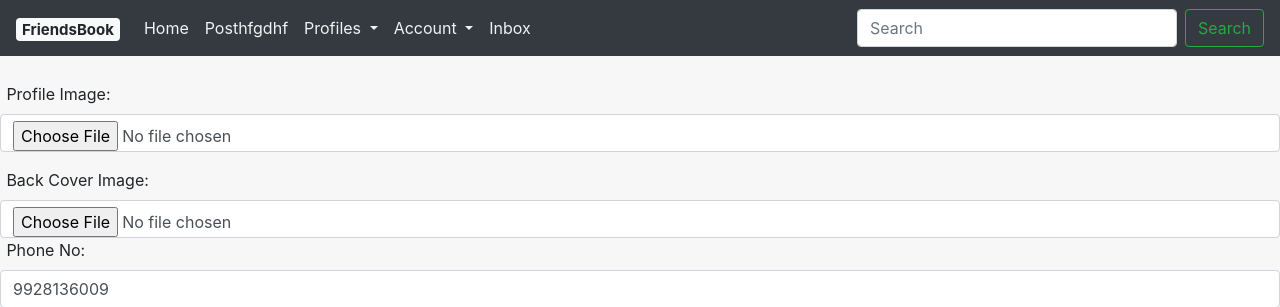
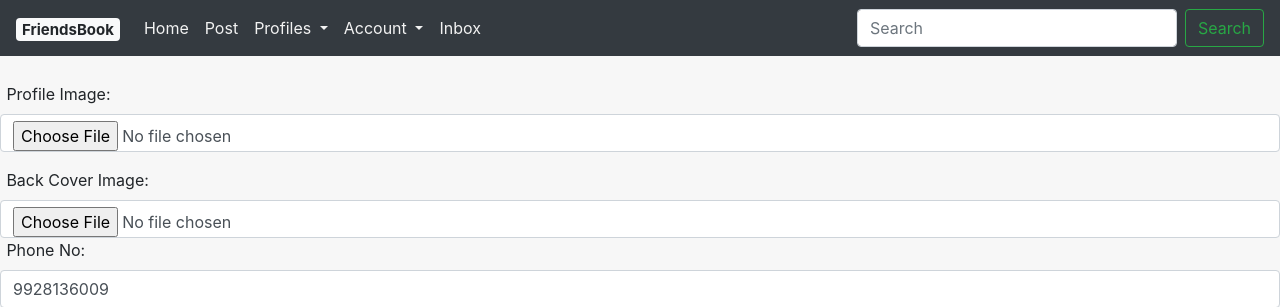
Before and after one commit to Ayanjoya/FriendsBook, a PHP site: page /edit.php in a window 1280 px wide. Shown: the top 307 px of the page. Run offline with PHP 8.4, Linux system fonts and the light colour scheme; a user stored in the database is signed in; data comes from the database, SQL or seed files in the repository.

Commit message:
codeupdate--all

```diff
--- a/user/menu.php
+++ b/user/menu.php
@@ -25,7 +25,7 @@
       </li>
 
       <li class="nav-item">
-        <a class="nav-link" href="<?=$url?>/user/post.php?"style = "color: #F2F2F2;">Posthfgdhf</a>
+        <a class="nav-link" href="<?=$url?>/user/post.php?"style = "color: #F2F2F2;">Post</a>
       </li>
 
       <li class="nav-item dropdown">
```
